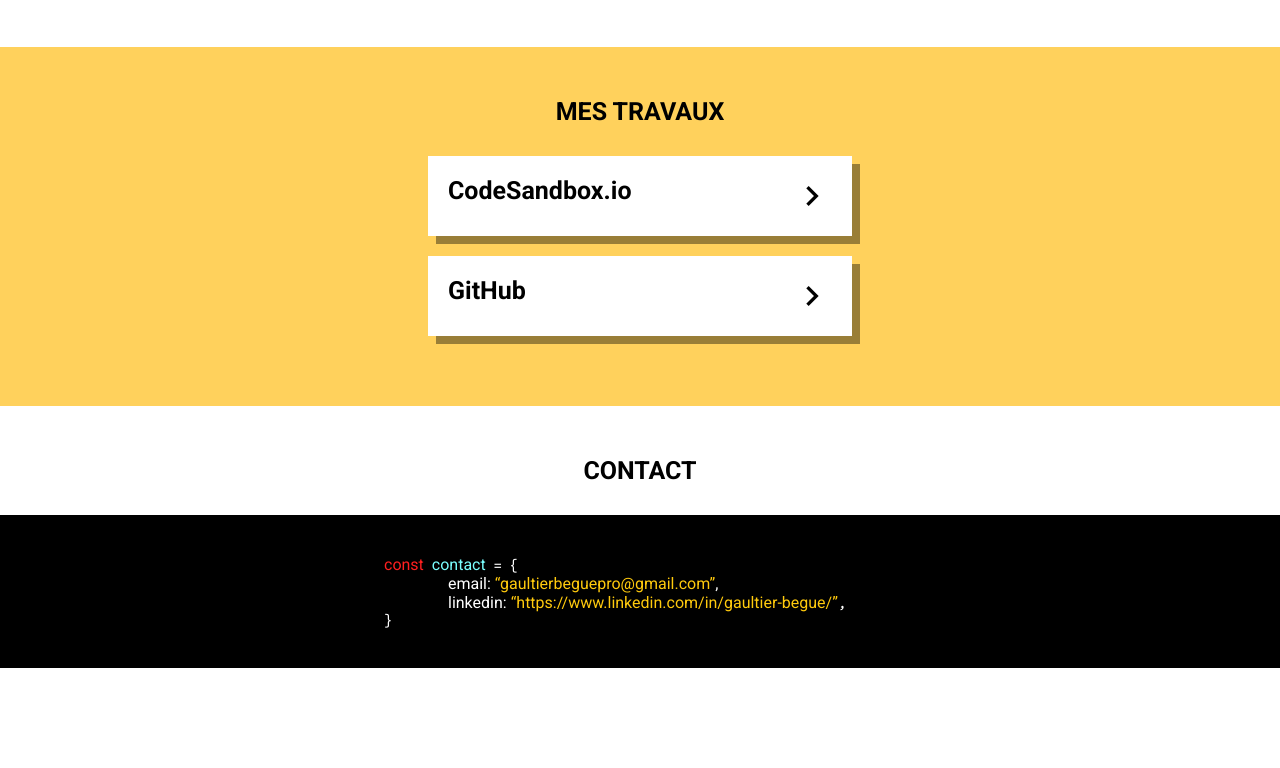
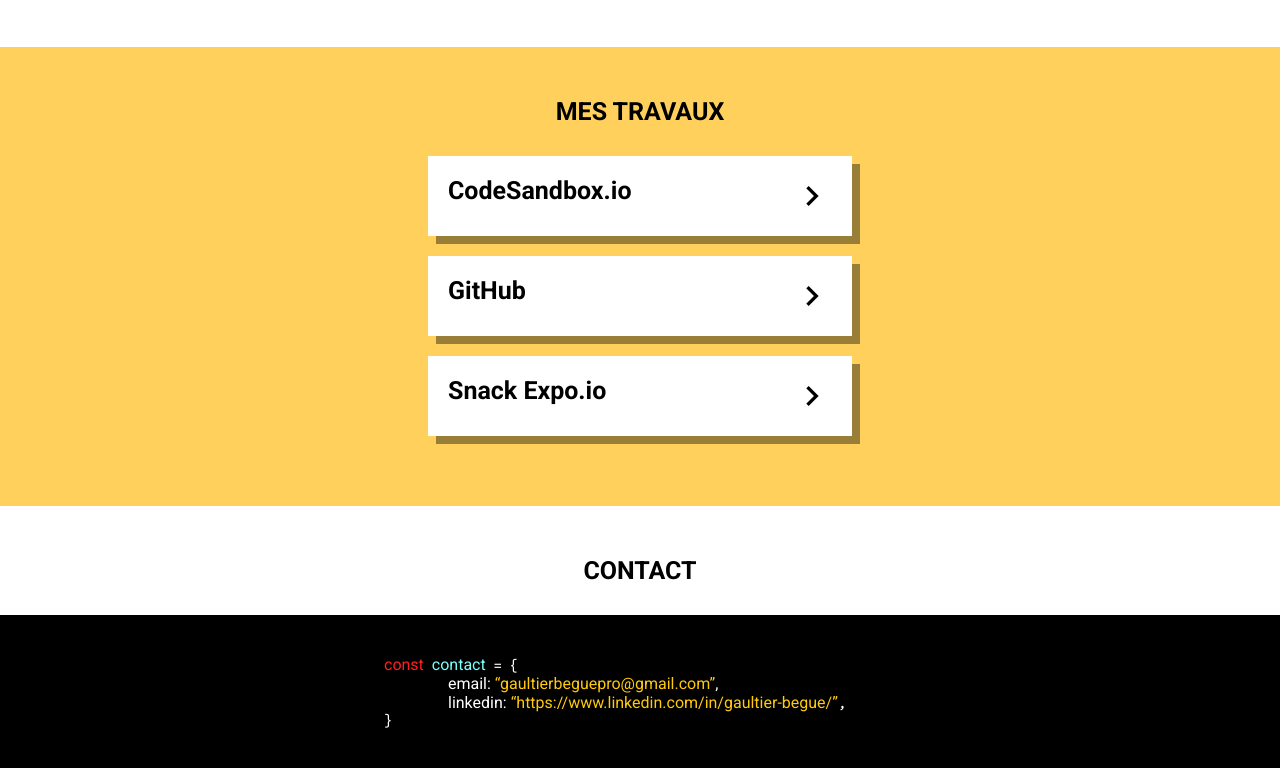
Before and after one commit to g0tie/online-resume, a plain HTML site: page index.html in a window 1280 px wide. Shown: the part 1862-2630 px from the top of the page. Before the commit the page ends 2530 px from the top, so only its background shows below. Drawn offline with Linux system fonts and the light colour scheme.

Commit message:
adding snack expo profile link

```diff
--- a/index.html
+++ b/index.html
@@ -208,6 +208,15 @@
           </span>
           </div>
         </a>
+
+         <a class="link-bloc" href="https://expo.io/@g0tie/snacks" target="_blank" >
+          <div >
+          Snack Expo.io
+          <span class="material-icons">
+              keyboard_arrow_right
+          </span>
+          </div>
+        </a>
       </section>
 
       <section id="contact">
```
